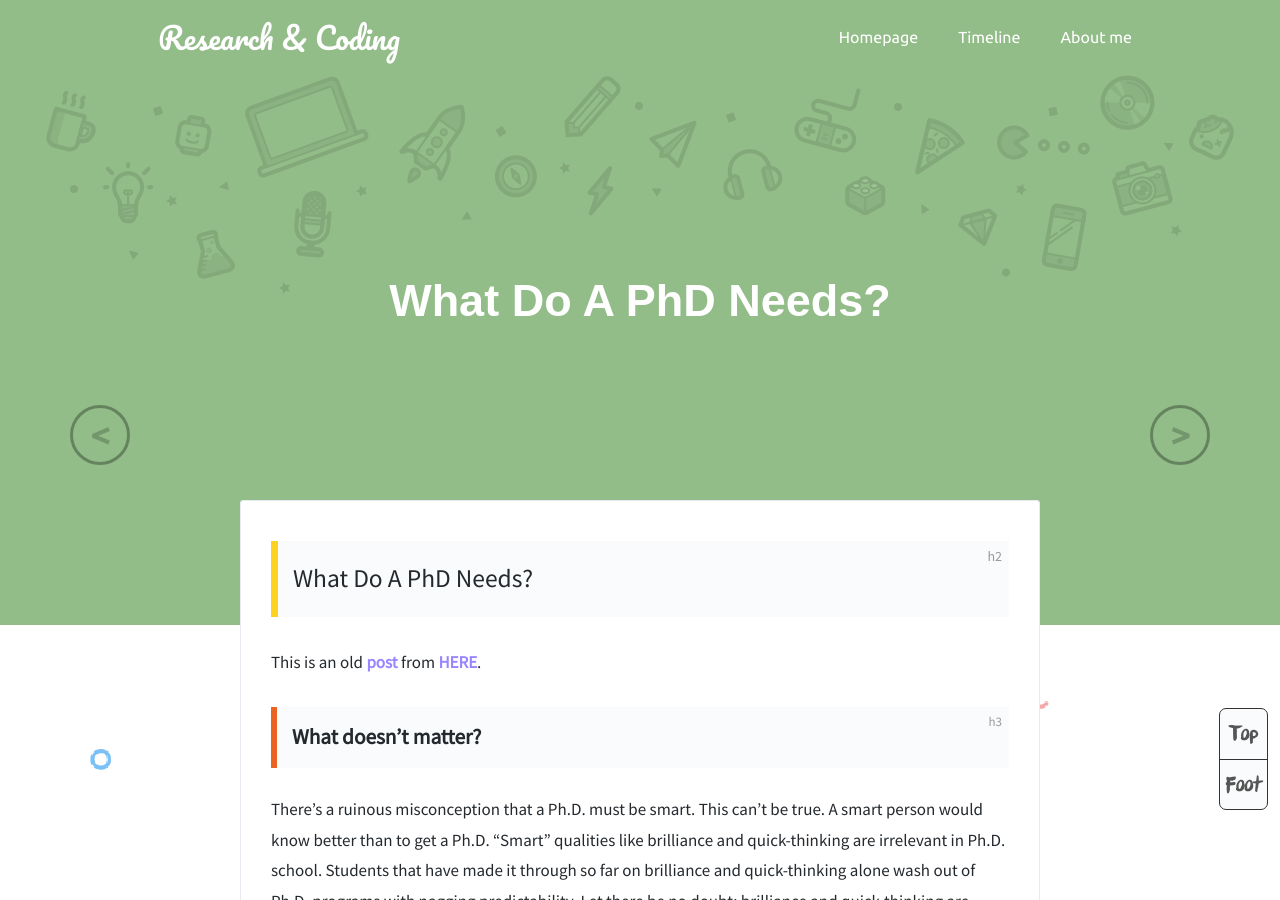
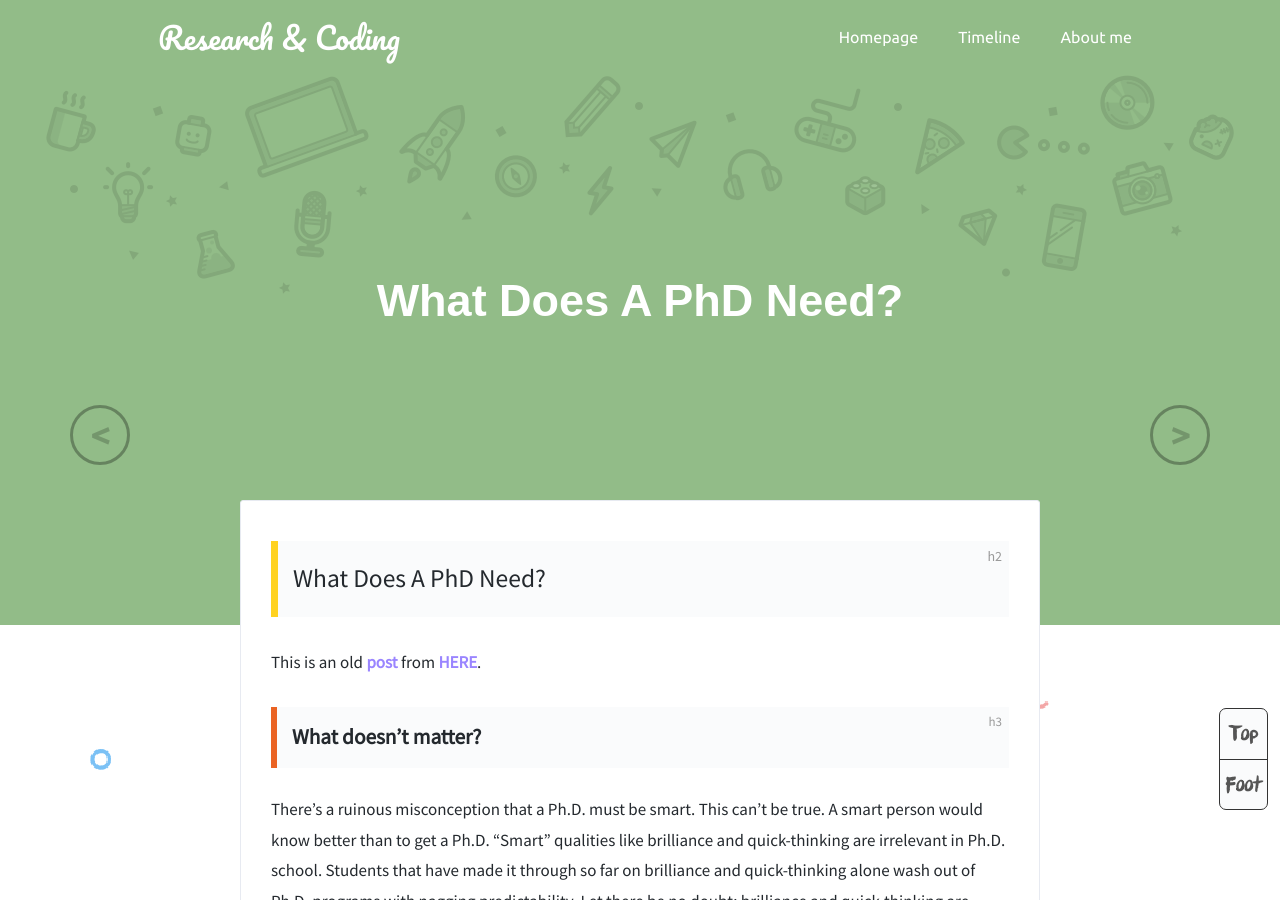
Before and after one commit to SpencerHoGD/cleardusk.github.io, a Jekyll site: the page built from _posts/2018-12-26-what-a-phd-needs.md, in a window 1280 px wide and 900 px high. Built offline with Jekyll 4.4.1, drawn with Linux system fonts in a browser that asks for light colours; comment, search, counter and statistics services are not loaded.

Commit message:
Add one blog

```diff
--- a/_posts/2018-12-26-what-a-phd-needs.md
+++ b/_posts/2018-12-26-what-a-phd-needs.md
@@ -1,13 +1,13 @@
 ---
 layout: post
-title: What Do A PhD Needs?
+title: What Does A PhD Need?
 date: 2018-12-26
 author: Jianzhu Guo
 color: rgb(146,188,136)
 cover: '/assets/pics/PhD.jpg'
 ---
 
-## What Do A PhD Needs?
+## What Does A PhD Need?
 
 This is an old [post](https://www.zybuluo.com/cleardusk/note/765881) from [HERE](http://matt.might.net/articles/successful-phd-students/).
 
```
